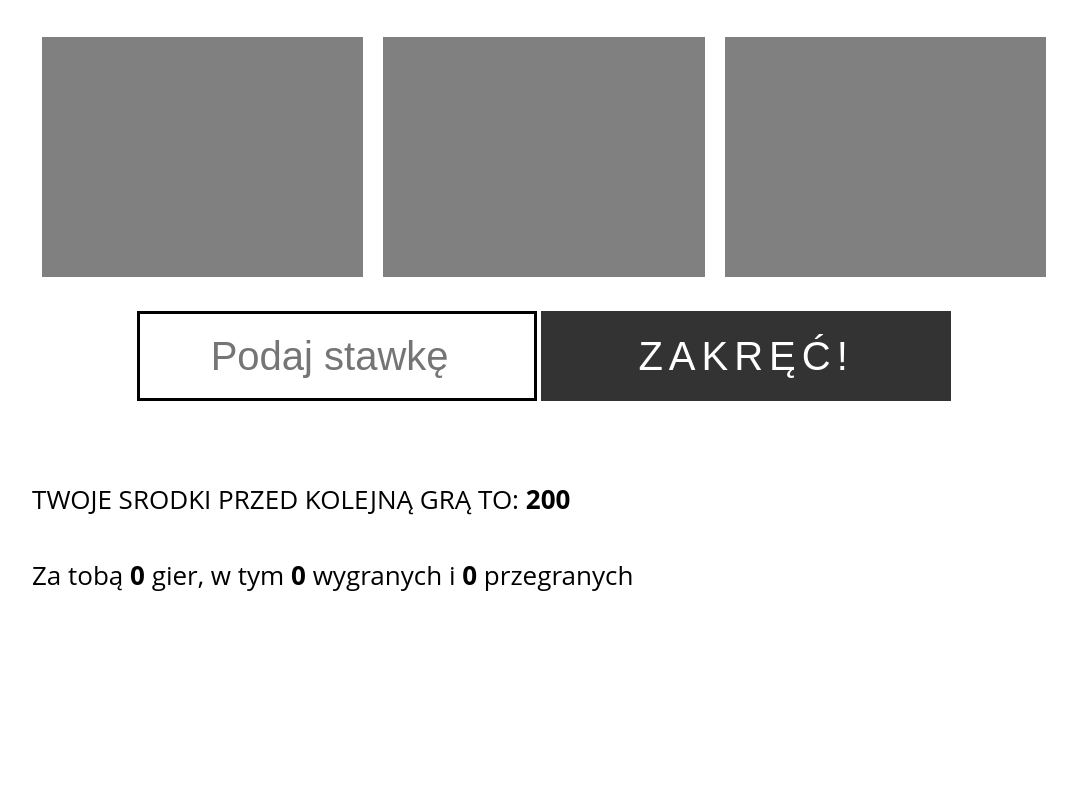
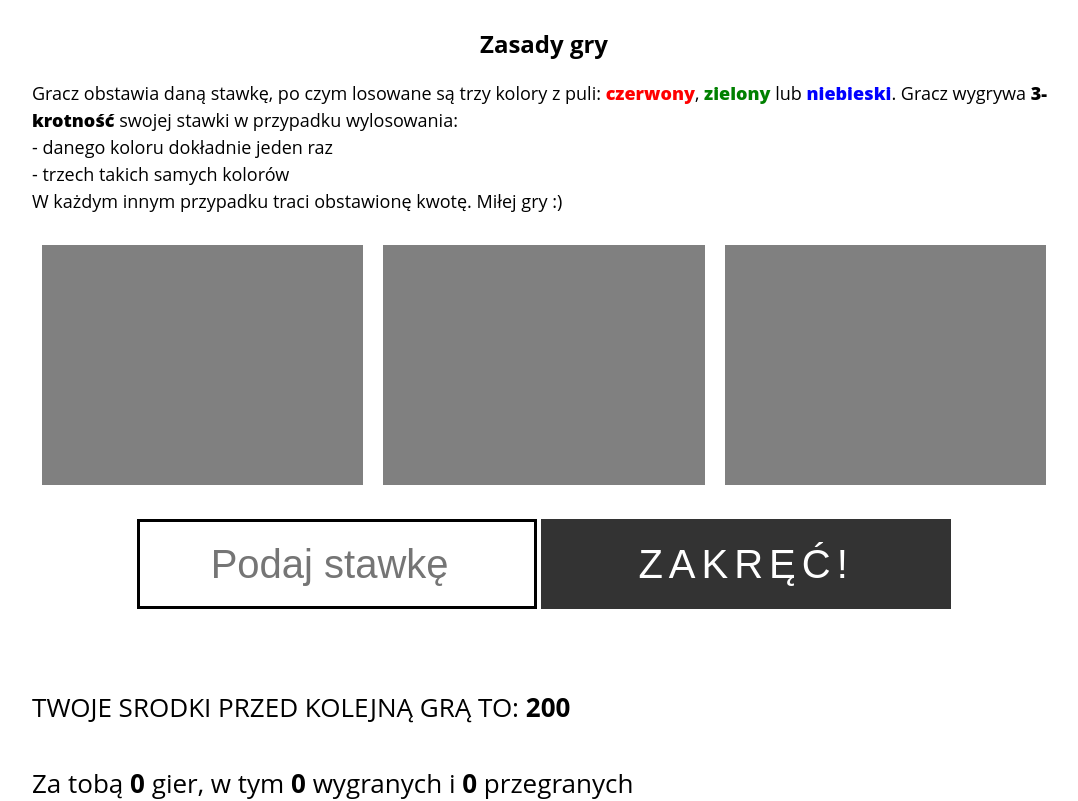
Before and after one commit to Sirrpanthee/colors-game, a plain HTML site: page index.html in a window 1280 px wide. Shown: the part 86-887 px from the top of the page, without its empty margins (96-1174 px from the left). Before the commit the page ends 800 px from the top, so only its background shows below. Drawn offline with Linux system fonts and the light colour scheme.

Commit message:
game rules and styles added

```diff
--- a/index.html
+++ b/index.html
@@ -13,6 +13,10 @@
   <div class="wrap">
 
     <h1>Jednoręki bandyta</h1>
+
+    <h2>Zasady gry</h2>
+
+    <p>Gracz obstawia daną stawkę, po czym losowane są trzy kolory z puli: <span id="red">czerwony</span>, <span id="green">zielony</span> lub <span id="blue">niebieski</span>. Gracz wygrywa <span>3-krotność</span> swojej stawki w przypadku wylosowania:<br>- danego koloru dokładnie jeden raz <br>- trzech takich samych kolorów<br>W każdym innym przypadku traci obstawionę kwotę. Miłej gry :)</p>
 
     <section class="game">
       <div class="color"></div>
--- a/style.css
+++ b/style.css
@@ -88,3 +88,30 @@ border: 3px solid gray;
  }
 
 }
+
+h2 {
+    text-align: center;
+    margin-bottom: 20px;
+ }
+
+p {
+    font-size: 18px;
+    margin-bottom: 20px;
+    line-height: 1.5em;
+}
+
+span {
+    font-weight: 800;
+}
+
+#red {
+    color: red;
+}
+
+#green {
+    color: green;
+}
+
+#blue {
+    color: blue;
+}
```
